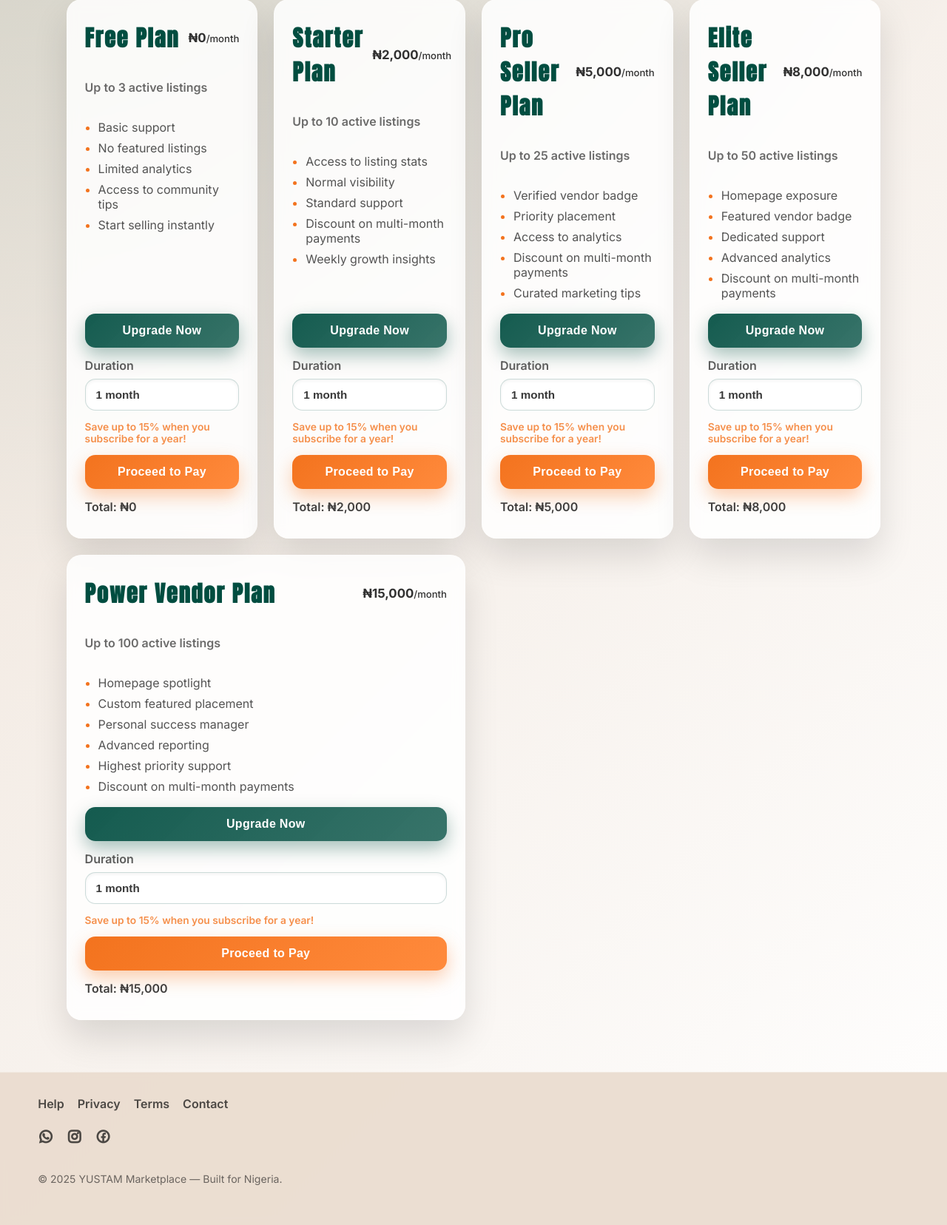
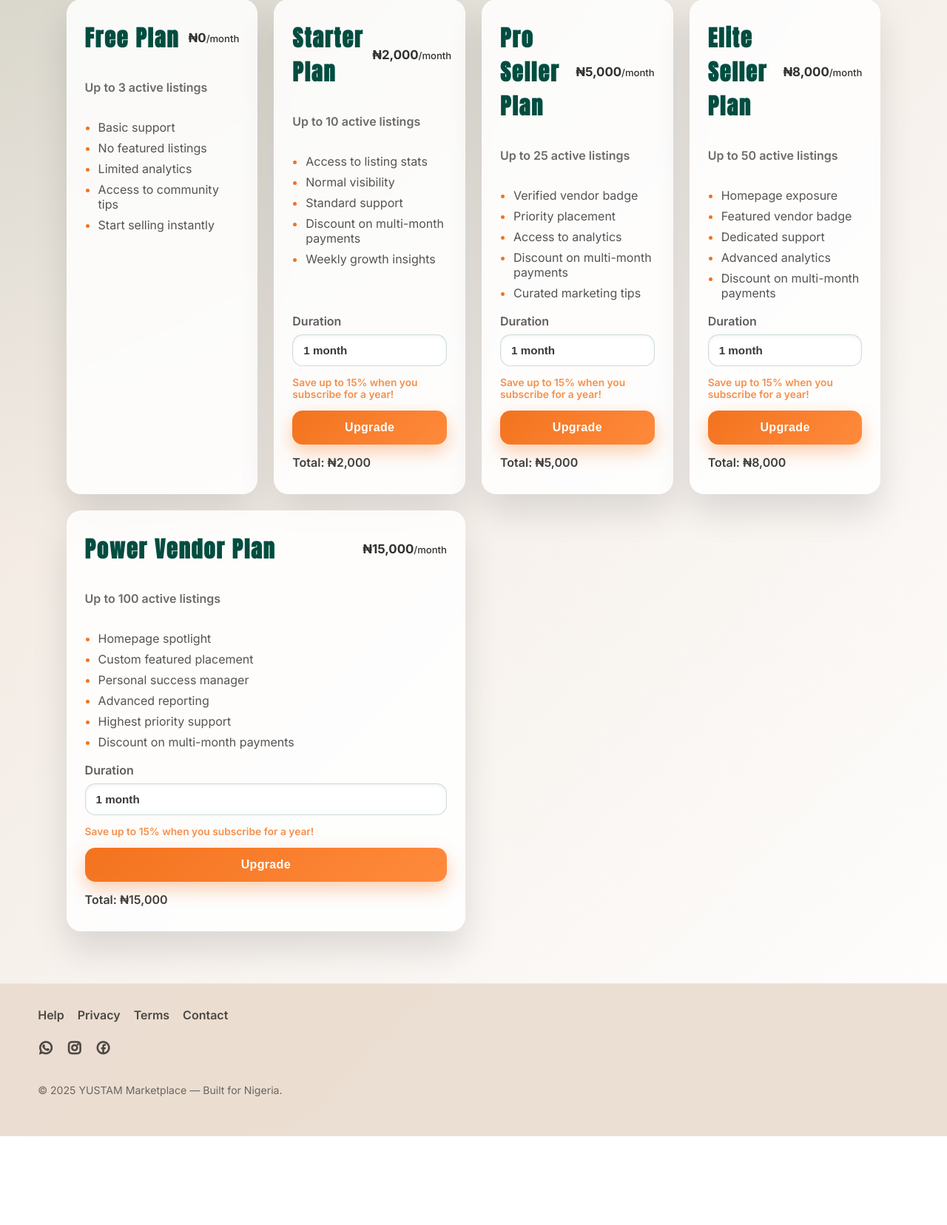
Before and after one commit to Sulaymaanabubakr/yustam, a PHP site: page /vendor-plans.php in a window 1280 px wide. Shown: the part 618-2274 px from the top of the page at 74% size. After the commit the page ends 2154 px from the top, so only its background shows below. Run offline with PHP 8.4, Linux system fonts and the light colour scheme.

Commit message:
updated vendor plans

```diff
--- a/vendor-plans.js
+++ b/vendor-plans.js
@@ -31,7 +31,7 @@ document.addEventListener('DOMContentLoaded', () => {
     12: 0.15,
   };
 
-  const paystackKey = 'pk_test_xxxxxxxxxxxxxx';
+  const paystackKey = 'pk_live_21106eb17dafe8fbdca6708b57cef484d8a125ef';
 
   const initiatePaystack = (planName, amount, duration) => {
     console.log('Initialising Paystack with key', paystackKey);
@@ -81,16 +81,6 @@ document.addEventListener('DOMContentLoaded', () => {
     });
   });
 
-  planCards.forEach((card) => {
-    const upgradeButton = card.querySelector('.cta-button');
-    if (upgradeButton) {
-      upgradeButton.addEventListener('click', () => {
-        highlightCard(card);
-        updateTotalDisplay(card);
-      });
-    }
-  });
-
   payButtons.forEach((button) => {
     button.addEventListener('click', (event) => {
       const card = event.currentTarget.closest('.plan-card');
--- a/vendor-plans.php
+++ b/vendor-plans.php
@@ -539,21 +539,6 @@
               <li>Access to community tips</li>
               <li>Start selling instantly</li>
             </ul>
-            <div class="plan-controls">
-              <button class="cta-button" type="button">Upgrade Now</button>
-              <div class="duration-group">
-                <label for="duration-free">Duration</label>
-                <select id="duration-free" class="planDuration">
-                  <option value="1">1 month</option>
-                  <option value="3">3 months — 5% off</option>
-                  <option value="6">6 months — 10% off</option>
-                  <option value="12">12 months — 15% off</option>
-                </select>
-              </div>
-              <span class="save-text">Save up to 15% when you subscribe for a year!</span>
-              <button class="payBtn" type="button">Proceed to Pay</button>
-              <div class="total-display">Total: ₦0</div>
-            </div>
           </article>
 
           <article class="glass-card plan-card" data-plan="Starter Plan" data-price="2000">
@@ -570,7 +555,6 @@
               <li>Weekly growth insights</li>
             </ul>
             <div class="plan-controls">
-              <button class="cta-button" type="button">Upgrade Now</button>
               <div class="duration-group">
                 <label for="duration-starter">Duration</label>
                 <select id="duration-starter" class="planDuration">
@@ -581,7 +565,7 @@
                 </select>
               </div>
               <span class="save-text">Save up to 15% when you subscribe for a year!</span>
-              <button class="payBtn" type="button">Proceed to Pay</button>
+              <button class="payBtn" type="button">Upgrade</button>
               <div class="total-display">Total: ₦2,000</div>
             </div>
           </article>
@@ -600,7 +584,6 @@
               <li>Curated marketing tips</li>
             </ul>
             <div class="plan-controls">
-              <button class="cta-button" type="button">Upgrade Now</button>
               <div class="duration-group">
                 <label for="duration-pro">Duration</label>
                 <select id="duration-pro" class="planDuration">
@@ -611,7 +594,7 @@
                 </select>
               </div>
               <span class="save-text">Save up to 15% when you subscribe for a year!</span>
-              <button class="payBtn" type="button">Proceed to Pay</button>
+              <button class="payBtn" type="button">Upgrade</button>
               <div class="total-display">Total: ₦5,000</div>
             </div>
           </article>
@@ -630,7 +613,6 @@
               <li>Discount on multi-month payments</li>
             </ul>
             <div class="plan-controls">
-              <button class="cta-button" type="button">Upgrade Now</button>
               <div class="duration-group">
                 <label for="duration-elite">Duration</label>
                 <select id="duration-elite" class="planDuration">
@@ -641,7 +623,7 @@
                 </select>
               </div>
               <span class="save-text">Save up to 15% when you subscribe for a year!</span>
-              <button class="payBtn" type="button">Proceed to Pay</button>
+              <button class="payBtn" type="button">Upgrade</button>
               <div class="total-display">Total: ₦8,000</div>
             </div>
           </article>
@@ -661,7 +643,6 @@
               <li>Discount on multi-month payments</li>
             </ul>
             <div class="plan-controls">
-              <button class="cta-button" type="button">Upgrade Now</button>
               <div class="duration-group">
                 <label for="duration-power">Duration</label>
                 <select id="duration-power" class="planDuration">
@@ -672,7 +653,7 @@
                 </select>
               </div>
               <span class="save-text">Save up to 15% when you subscribe for a year!</span>
-              <button class="payBtn" type="button">Proceed to Pay</button>
+              <button class="payBtn" type="button">Upgrade</button>
               <div class="total-display">Total: ₦15,000</div>
             </div>
           </article>
```
